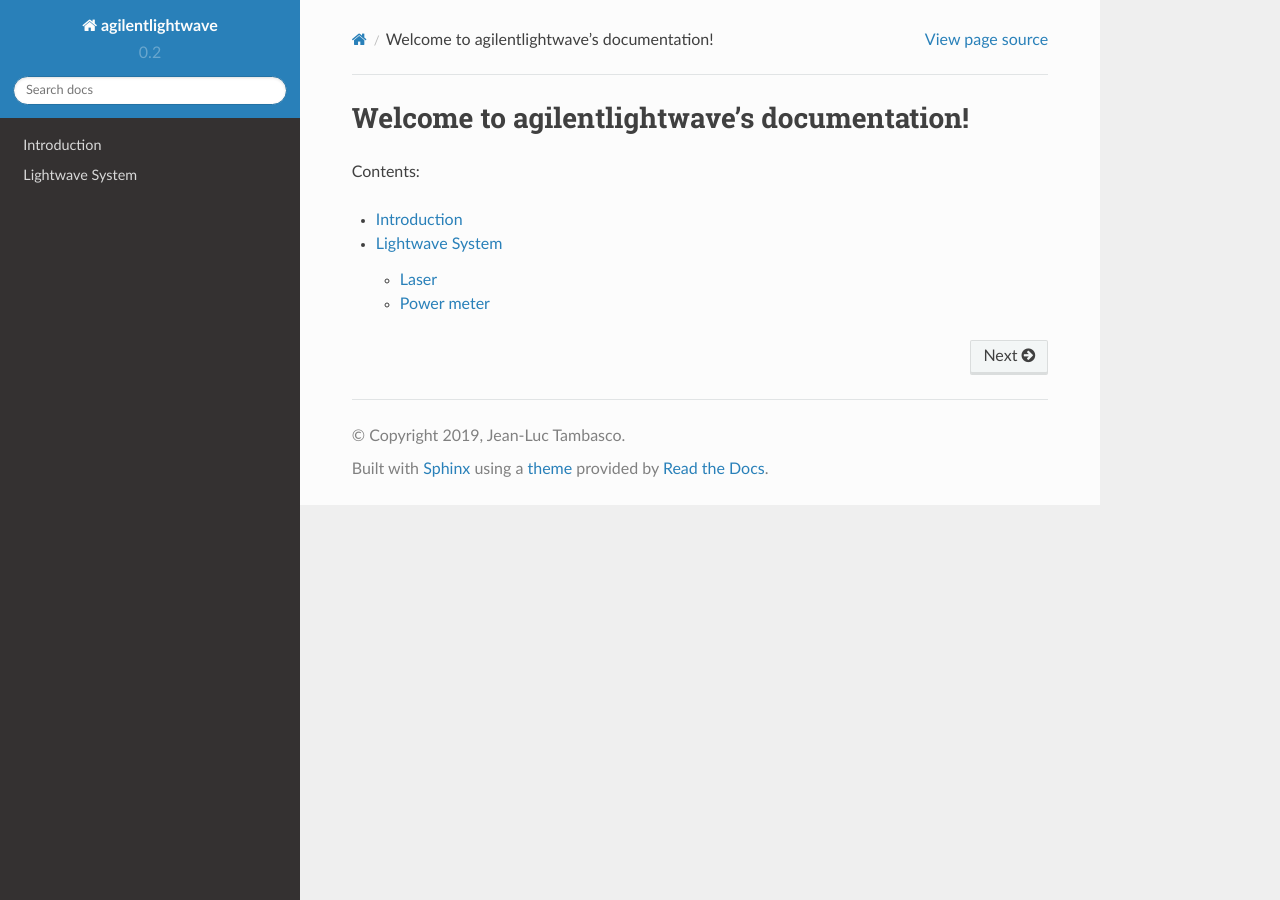
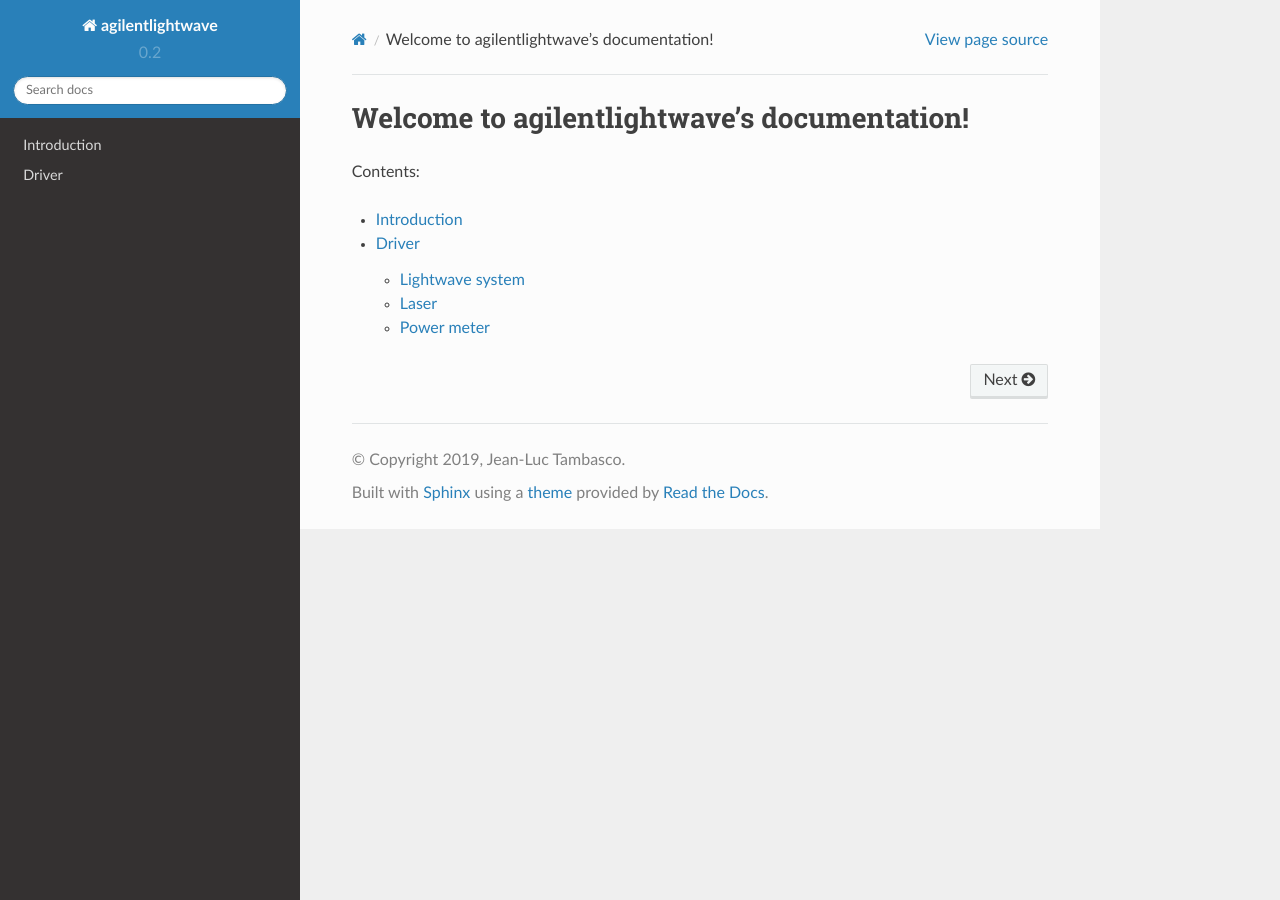
Before and after one commit to jtambasco/agilent-lightwave, a Sphinx documentation site: the page built from docs/source/index.rst, in a window 1280 px wide. Built offline with Sphinx 7.4.7 and the Read the Docs theme 2.0.0, drawn with Linux system fonts in a browser that asks for light colours.

Commit message:
Updated doc.

```diff
--- a/docs/source/api.rst
+++ b/docs/source/api.rst
@@ -1,6 +1,10 @@
 
-Lightwave System
-================
+Driver
+======
+
+****************
+Lightwave system
+****************
 
 .. automodapi:: agilentlightwave.agilent_lightwave
 
```
Also changed, not shown: README.md (+5 -0 lines).
